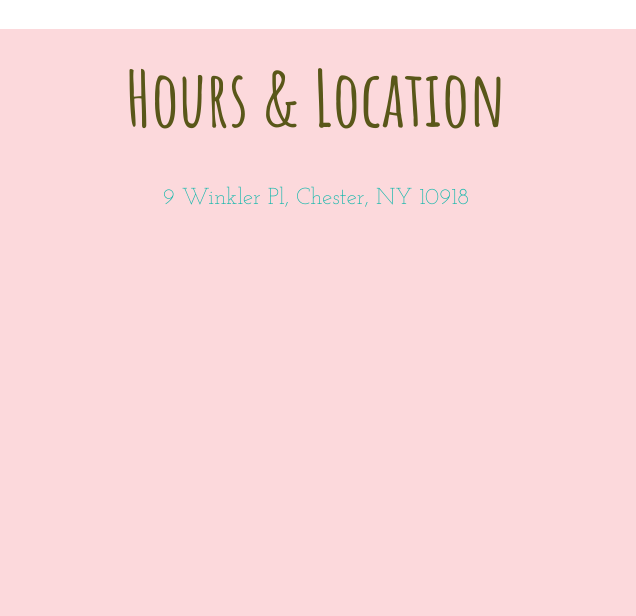
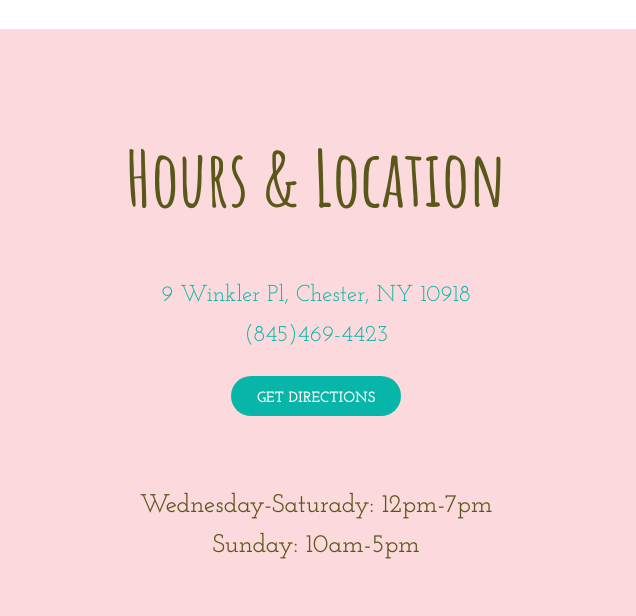
Before and after one commit to tslilpress/tgiv, a website: page index.html in a window 1280 px wide. Shown: the part 3476-4092 px from the top of the page, 644-1280 px from the left. Drawn offline with Linux system fonts and the light colour scheme.

Commit message:
finished hours-location section

```diff
--- a/index.html
+++ b/index.html
@@ -205,9 +205,15 @@
         <section class="section-hours-location">
             <iframe class="section-hours-location__gmap" src="https://snazzymaps.com/embed/294348"  style="border:none;"></iframe>
             <div class="section-hours-location__text-box">
-                <h3 class="heading-main heading-main--brown margin-bottom-small margin-top-small">Hours & Location</h3>
+                <h3 class="heading-main heading-main--brown margin-bottom-med margin-top-lg">Hours & Location</h3>
                 <p class="paragraph paragraph--blue">
                     <a class="section-hours-location__link" target="_blank"href="https://www.google.com/maps/place/9+Winkler+Pl,+Chester,+NY+10918/@41.3627837,-74.272779,17z/data=!3m1!4b1!4m5!3m4!1s0x89c3290b887f2ca9:0xa6ee3187d9cc74f1!8m2!3d41.3627837!4d-74.2705903">9 Winkler Pl, Chester, NY 10918</a>
+                    <a href="tel:(845)469-4423" target="_blank" class="section-hours-location__link">(845)469-4423</a>
+                </p>
+                <a href="https://www.google.com/maps/dir//9+Winkler+Pl,+Chester,+NY+10918/@41.3627837,-74.272779,17z/data=!4m9!4m8!1m0!1m5!1m1!1s0x89c3290b887f2ca9:0xa6ee3187d9cc74f1!2m2!1d-74.2705903!2d41.3627837!3e0" target="_blank" class="btn btn--blue margin-top-small margin-bottom-med">Get Directions</a>
+               <p class="paragraph paragraph--brown margin-top-small">
+                   <span class="section-hours-location__hours">Wednesday-Saturady: 12pm-7pm</span>
+                   <span class="section-hours-location__hours">Sunday: 10am-5pm</span>
                 </p>
             </div>
         </section>
--- a/sass/base/_typography.scss
+++ b/sass/base/_typography.scss
@@ -63,4 +63,12 @@ body {
     &--white {
         color: white;
     }
+
+    &--blue {
+        color: var(--color-blue);
+    }
+
+    &--brown {
+        color: var(--color-brown);
+    }
 }
--- a/sass/base/_utilities.scss
+++ b/sass/base/_utilities.scss
@@ -6,14 +6,21 @@
     margin-bottom: 3.2rem;
 }
 
+.margin-bottom-med {
+    margin-bottom: 5rem;
+}
 
 
+
+.margin-top-x-small {
+    margin-top: 1rem;
+}
 
 
 .margin-top-small {
     margin-top: 2rem;
 }
 
-.margin-top-x-small {
-    margin-top: 1rem;
+.margin-top-lg {
+    margin-top: 10rem;
 }
--- /dev/null
+++ b/sass/components/_button.scss
@@ -0,0 +1,60 @@
+.btn {
+    &,
+    &:link,
+    &:visited {
+        display: inline-block;
+        width: 17rem;
+        padding: 1.5rem 2.5rem 1rem;
+        text-decoration: none;
+        text-transform: uppercase;
+        text-align: center;
+        vertical-align: middle;
+        border-radius: 10rem;
+        font-size: 1.5rem;
+        font-weight: 700;
+        cursor: pointer;
+        transition: all .4s;
+
+
+    }
+
+    &:hover {
+        background-color: var(--color-brown);
+        transform: translateY(-.1rem);
+
+
+        &::after {
+            transform: scaleX(1) scaleY(1.2);
+            opacity: 0;
+        }
+    }
+
+    &:active,
+    &:focus {
+        outline: none;
+
+    }
+
+
+    &--blue {
+        background-color: var(--color-blue);
+        color: #fff;
+
+        &::after {
+            background-color: var(--color-blue);
+        }
+    }
+
+    &::after {
+        content: "";
+        display: inline-block;
+        height: 100%;
+        width: 100%;
+        border-radius: 10rem;
+        position: absolute;
+        top: 0;
+        left: 0;
+        z-index: -1;
+        transition: all .4s;
+    }
+}
--- a/sass/main.scss
+++ b/sass/main.scss
@@ -7,6 +7,8 @@
 @import "base/typography";
 @import "base/utilities";
 
+@import "components/button";
+
 @import "layout/header.scss";
 @import "layout/top-bar.scss";
 
--- a/sass/pages/_home.scss
+++ b/sass/pages/_home.scss
@@ -102,12 +102,20 @@
         text-align: center;
     }
 
+    &__hours {
+        font-weight: 500;
+        display: flex;
+        flex-direction: column;
+    }
+
     &__link,
-    &:link,
-    &:visited {
-        color: var(--color-blue);
-        font-size: 1.8vw;
-        text-decoration: none;
-        font-weight: 300;
+        &:link,
+        &:visited {
+            display: flex;
+            flex-direction: column;
+            color: var(--color-blue);
+            font-size: 1.8vw;
+            text-decoration: none;
+            font-weight: 400;
     }
 }
```
Also changed, not shown: css/style.css.
